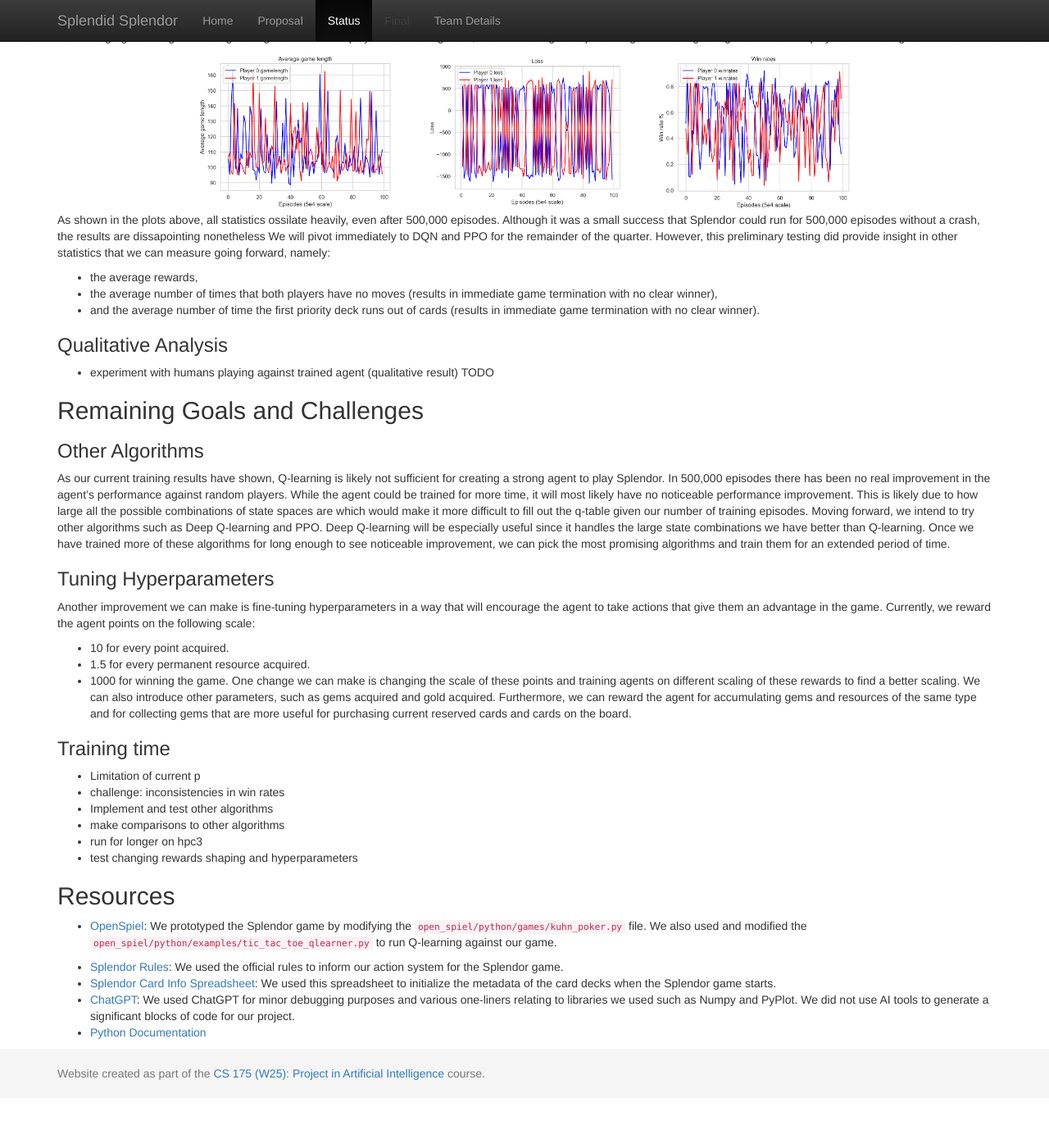
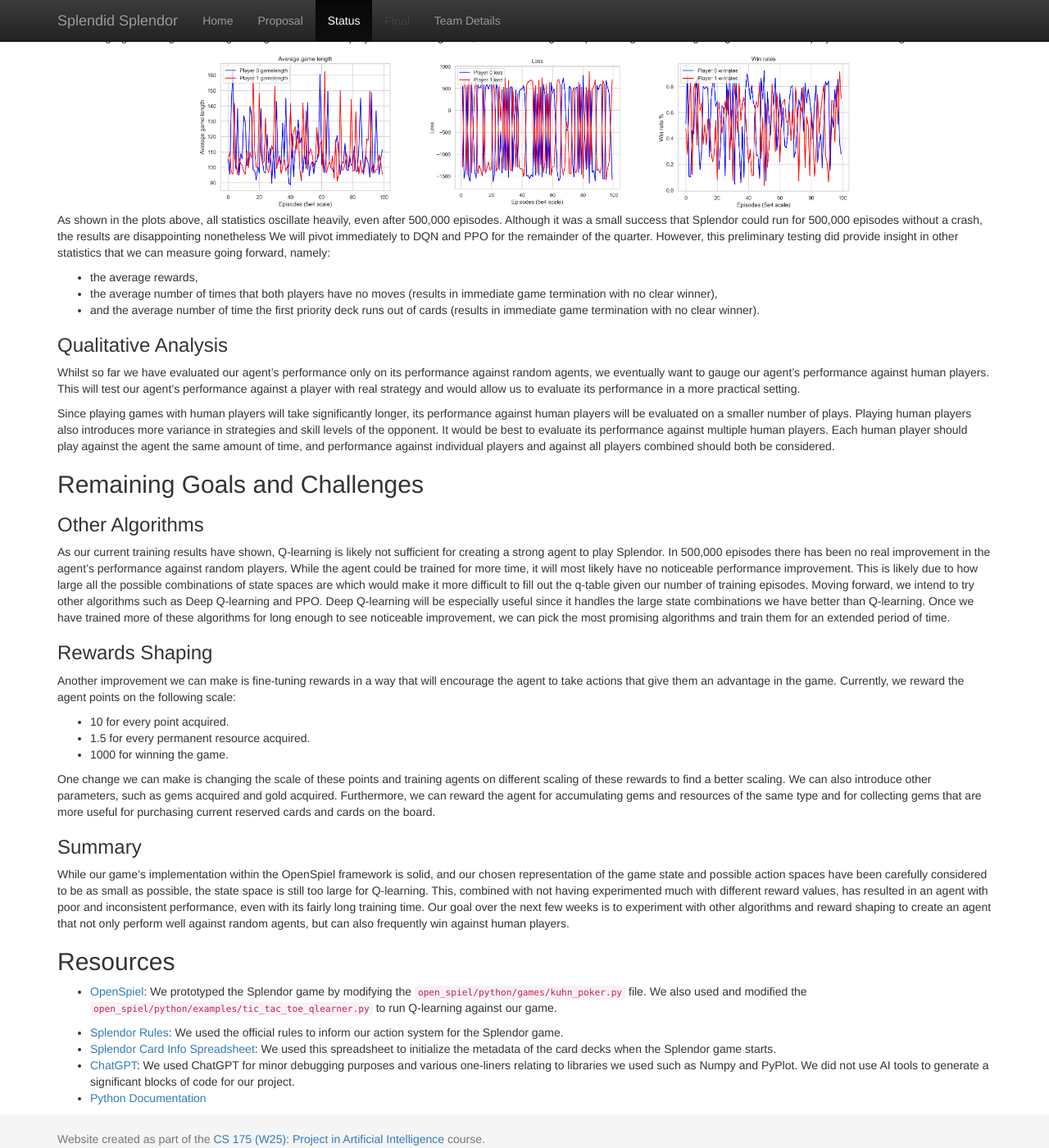
Before and after one commit to Blue0505/SplendidSplendor, a Jekyll site: the page built from docs/status.md, in a window 1280 px wide and 1400 px high, scrolled down 2469 px. Shown: the whole window at 82% size. Built offline with Jekyll 4.4.1, drawn with Linux system fonts in a browser that asks for light colours; formulas are drawn with MathJax 3; before the commit the page ends 3808 px from its top, so only the background shows below that.

Commit message:
Finished status.md content and fixed spelling errors.

```diff
--- a/docs/status.md
+++ b/docs/status.md
@@ -99,37 +99,30 @@ of each agent against a random player over 1000 games.
     <img src="./win_rates.png" alt="Image 3" style="width: 30%; height: auto;">
 </div>
 
-As shown in the plots above, all statistics ossilate heavily, even after 500,000 episodes. Although it was a small success that Splendor could run for 500,000 episodes without a crash, the results are dissapointing nonetheless We will pivot immediately to DQN and PPO for the remainder of the quarter. However, this preliminary testing did provide insight in other statistics that we can measure going forward, namely:
+As shown in the plots above, all statistics oscillate heavily, even after 500,000 episodes. Although it was a small success that Splendor could run for 500,000 episodes without a crash, the results are disappointing nonetheless We will pivot immediately to DQN and PPO for the remainder of the quarter. However, this preliminary testing did provide insight in other statistics that we can measure going forward, namely:
 * the average rewards,
 * the average number of times that both players have no moves (results in immediate game termination with no clear winner),
 * and the average number of time the first priority deck runs out of cards (results in immediate game termination with no clear winner).
 
 ### Qualitative Analysis
-* experiment with humans playing against trained agent (qualitative result)
-TODO
+Whilst so far we have evaluated our agent's performance only on its performance against random agents, we eventually want to gauge our agent's performance against human players. This will test our agent's performance against a player with real strategy and would allow us to evaluate its performance in a more practical setting.
 
+Since playing games with human players will take significantly longer, its performance against human players will be evaluated on a smaller number of plays. Playing human players also introduces more variance in strategies and skill levels of the opponent. It would be best to evaluate its performance against multiple human players. Each human player should play against the agent the same amount of time, and performance against individual players and against all players combined should both be considered.
 
 ## Remaining Goals and Challenges
 ### Other Algorithms
 As our current training results have shown, Q-learning is likely not sufficient for creating a strong agent to play Splendor. In 500,000 episodes there has been no real improvement in the agent's performance against random players. While the agent could be trained for more time, it will most likely have no noticeable performance improvement. This is likely due to how large all the possible combinations of state spaces are which would make it more difficult to fill out the q-table given our number of training episodes. Moving forward, we intend to try other algorithms such as Deep Q-learning and PPO. Deep Q-learning will be especially useful since it handles the large state combinations we have better than Q-learning. Once we have trained more of these algorithms for long enough to see noticeable improvement, we can pick the most promising algorithms and train them for an extended period of time.
 
-### Tuning Hyperparameters
-Another improvement we can make is fine-tuning hyperparameters in a way that will encourage the agent to take actions that give them an advantage in the game. Currently, we reward the agent points on the following scale:
+### Rewards Shaping
+Another improvement we can make is fine-tuning rewards in a way that will encourage the agent to take actions that give them an advantage in the game. Currently, we reward the agent points on the following scale:
 * 10 for every point acquired.
 * 1.5 for every permanent resource acquired.
 * 1000 for winning the game.
+
 One change we can make is changing the scale of these points and training agents on different scaling of these rewards to find a better scaling. We can also introduce other parameters, such as gems acquired and gold acquired. Furthermore, we can reward the agent for accumulating gems and resources of the same type and for collecting gems that are more useful for purchasing current reserved cards and cards on the board.
 
-### Training time
-
-
-
-* Limitation of current p
-* challenge: inconsistencies in win rates
-* Implement and test other algorithms
-* make comparisons to other algorithms
-* run for longer on hpc3
-* test changing rewards shaping and hyperparameters
+### Summary
+While our game's implementation within the OpenSpiel framework is solid, and our chosen representation of the game state and possible action spaces have been carefully considered to be as small as possible, the state space is still too large for Q-learning. This, combined with not having experimented much with different reward values, has resulted in an agent with poor and inconsistent performance, even with its fairly long training time. Our goal over the next few weeks is to experiment with other algorithms and reward shaping to create an agent that not only perform well against random agents, but can also frequently win against human players.
 
 ## Resources
 - [OpenSpiel](https://github.com/google-deepmind/open_spiel): We prototyped the Splendor game by modifying the `open_spiel/python/games/kuhn_poker.py` file. We also used
```
